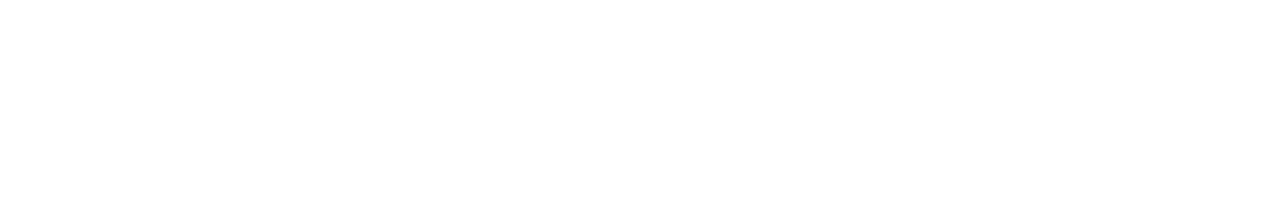
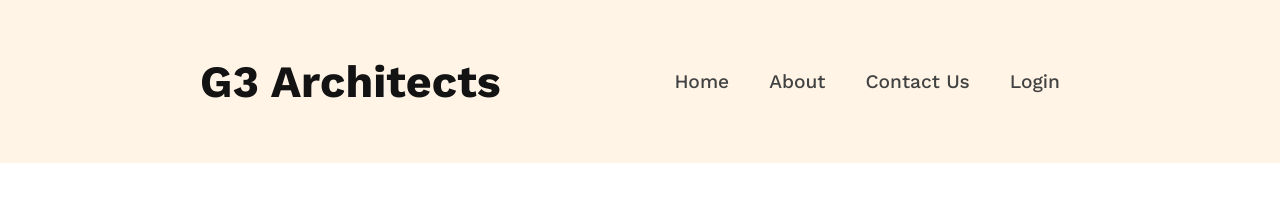
Before and after one commit to ShahariarSohan/architect-website, a plain HTML site: page index.html in a window 1280 px wide. Drawn offline with nearby package versions, Linux system fonts and the light colour scheme.

Commit message:
nav section added

```diff
--- a/index.html
+++ b/index.html
@@ -7,7 +7,19 @@
     <link rel="stylesheet" href="style.css">
 </head>
 <body>
-    <header></header>
+
+    <header>
+        <!-- nav section -->
+        <nav class="nav-container">
+            <h2 class="title-primary">G3 Architects</h2>
+            <ul>
+                <li><a href="">Home</a></li>
+                <li><a href="">About</a></li>
+                <li><a href="">Contact Us</a></li>
+                <li><a href="">Login</a></li>
+            </ul>
+        </nav>
+    </header>
     <main></main>
     <footer></footer>
 </body>
--- a/style.css
+++ b/style.css
@@ -0,0 +1,43 @@
+@import url('https://fonts.googleapis.com/css2?family=Lato:wght@400;900&family=Montserrat:wght@400;600&family=Open+Sans:wght@400;700;800&family=Oswald:wght@400;700&family=Poppins:wght@400;700&family=Work+Sans:wght@400;500;600;700&display=swap');
+
+* {
+    margin: 0;
+    padding: 0;
+    font-family: 'Work Sans', 'sans-serif';
+}
+
+/* shared styles */
+.title-primary {
+    color: #131313;
+    font-size: 2.8rem;
+    font-weight: 700;
+}
+
+/* header styles */
+header {
+    background: rgba(255, 144, 14, 0.10);
+}
+
+/* nav styles */
+.nav-container {
+    padding: 50px 200px;
+    display: flex;
+    justify-content: space-between;
+    align-items: center;
+}
+
+nav ul {
+    display: flex;
+}
+ul li {
+    list-style: none;
+    padding: 20px;
+}
+
+li a {
+    color:  #424242;
+    font-size: 1.2rem;
+    font-weight: 500;
+    text-decoration: none;
+    cursor: pointer;
+}
```
